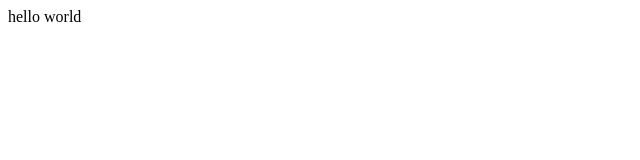
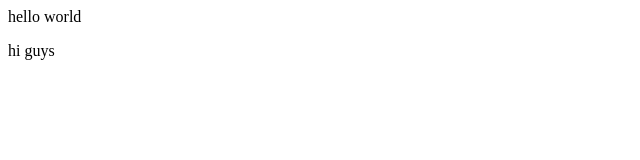
Before and after one commit to PratyushRast2k3/Learning_GIT01, a plain HTML site: page index.html in a window 1280 px wide. Shown: the full height of the page, 0-640 px from the left. Drawn offline with Linux system fonts and the light colour scheme.

Commit message:
made new changes

```diff
--- a/index.html
+++ b/index.html
@@ -1 +1,4 @@
 <p>hello world</p>
+<p>hi guys
+
+</p>
```
Also changed, not shown: 1 other file.
